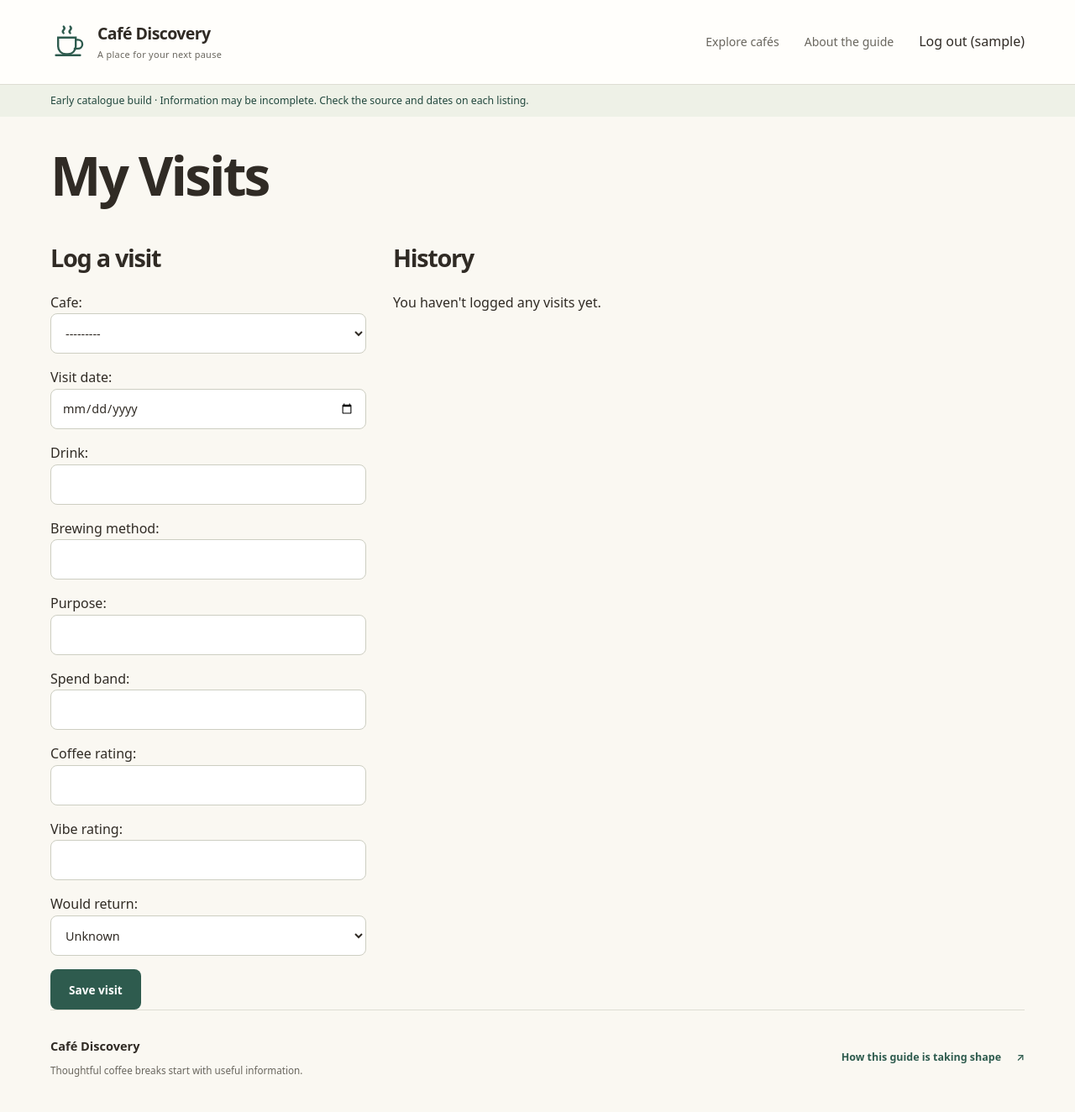
After one commit to anujssmishra/cafe-discovery-app, a Django app: page /members/visits/ in a window 1280 px wide. The commit adds this page. Shown: the whole page at 84% size. Run offline with Django 4.2, Linux system fonts and the light colour scheme; the visitor is signed in with stand-in values (Sample User, id 1); data that the repository does not hold is empty; parts of the project's set-up code (start-up, migrations or seed data) failed here and were passed over.

Commit message:
Implement CAFE-017: Create/edit/delete private visit logs

```diff
--- a/members/forms.py
+++ b/members/forms.py
@@ -10,3 +10,22 @@ class CustomUserCreationForm(UserCreationForm):
     class Meta(UserCreationForm.Meta):
         model = User
         fields = ("username", "email")
+
+from .models import Visit
+
+class VisitForm(forms.ModelForm):
+    class Meta:
+        model = Visit
+        fields = [
+            "cafe", "visit_date", "drink", "brewing_method",
+            "purpose", "spend_band", "coffee_rating",
+            "vibe_rating", "would_return"
+        ]
+        widgets = {
+            "visit_date": forms.DateInput(attrs={"type": "date"}),
+            "would_return": forms.Select(choices=[
+                (None, "Unknown"),
+                (True, "Yes"),
+                (False, "No")
+            ]),
+        }
--- a/members/models.py
+++ b/members/models.py
@@ -1,5 +1,8 @@
+import uuid
 from django.conf import settings
 from django.db import models
+from django.core.exceptions import ValidationError
+from django.utils import timezone
 
 class TasteProfile(models.Model):
     user = models.OneToOneField(settings.AUTH_USER_MODEL, on_delete=models.CASCADE, related_name="taste_profile")
@@ -11,3 +14,30 @@ class TasteProfile(models.Model):
 
     def __str__(self):
         return f"Taste profile for {self.user.username}"
+
+class Visit(models.Model):
+    id = models.UUIDField(primary_key=True, default=uuid.uuid4, editable=False)
+    user = models.ForeignKey(settings.AUTH_USER_MODEL, on_delete=models.CASCADE, related_name="visits")
+    cafe = models.ForeignKey("cafes.Cafe", on_delete=models.CASCADE, related_name="visits")
+    visit_date = models.DateField()
+    drink = models.CharField(max_length=50, blank=True)
+    brewing_method = models.CharField(max_length=50, blank=True)
+    purpose = models.CharField(max_length=50, blank=True)
+    spend_band = models.CharField(max_length=50, blank=True)
+
+    coffee_rating = models.IntegerField(null=True, blank=True)
+    vibe_rating = models.IntegerField(null=True, blank=True)
+    would_return = models.BooleanField(null=True, blank=True)
+
+    def clean(self):
+        if self.visit_date and self.visit_date > timezone.now().date():
+            raise ValidationError({"visit_date": "Visit date cannot be in the future."})
+
+    class Meta:
+        constraints = [
+            models.CheckConstraint(check=models.Q(coffee_rating__isnull=True) | models.Q(coffee_rating__gte=1, coffee_rating__lte=5), name="valid_coffee_rating"),
+            models.CheckConstraint(check=models.Q(vibe_rating__isnull=True) | models.Q(vibe_rating__gte=1, vibe_rating__lte=5), name="valid_vibe_rating"),
+        ]
+
+    def __str__(self):
+        return f"{self.user.username} visited {self.cafe.name} on {self.visit_date}"
--- a/members/urls.py
+++ b/members/urls.py
@@ -6,5 +6,8 @@ app_name = "members"
 urlpatterns = [
     path("register/", views.register, name="register"),
     path("favourite/<uuid:cafe_id>/", views.toggle_favourite, name="toggle_favourite"),
+    path("visits/", views.visit_list, name="visits"),
+    path("visits/<uuid:visit_id>/edit/", views.visit_edit, name="visit_edit"),
+    path("visits/<uuid:visit_id>/delete/", views.visit_delete, name="visit_delete"),
     path("", include("django.contrib.auth.urls")),
 ]
--- a/members/views.py
+++ b/members/views.py
@@ -5,8 +5,8 @@ from django.contrib.auth.decorators import login_required
 from django.views.decorators.http import require_POST
 from django.http import HttpResponseRedirect
 from cafes.models import Cafe
-from .forms import CustomUserCreationForm
-from .models import TasteProfile
+from .forms import CustomUserCreationForm, VisitForm
+from .models import TasteProfile, Visit
 
 def transfer_session_preferences(request, user):
     prefs = request.session.get("preferences")
@@ -78,3 +78,44 @@ def toggle_favourite(request, cafe_id):
     if next_url:
         return HttpResponseRedirect(next_url)
     return redirect("discovery:catalogue")
+
+@login_required
+def visit_list(request):
+    if request.method == "POST":
+        form = VisitForm(request.POST)
+        if form.is_valid():
+            visit = form.save(commit=False)
+            visit.user = request.user
+            visit.save()
+            return redirect("members:visits")
+    else:
+        # Pre-fill cafe if provided
+        initial = {}
+        if request.GET.get("cafe"):
+            initial["cafe"] = request.GET.get("cafe")
+        form = VisitForm(initial=initial)
+        # Limit cafe choices to active cafes
+        form.fields["cafe"].queryset = Cafe.objects.filter(is_active=True)
+
+    visits = request.user.visits.all().order_by("-visit_date")
+    return render(request, "members/visit_list.html", {"visits": visits, "form": form})
+
+@login_required
+def visit_edit(request, visit_id):
+    visit = get_object_or_404(Visit, id=visit_id, user=request.user)
+    if request.method == "POST":
+        form = VisitForm(request.POST, instance=visit)
+        if form.is_valid():
+            form.save()
+            return redirect("members:visits")
+    else:
+        form = VisitForm(instance=visit)
+        form.fields["cafe"].queryset = Cafe.objects.filter(is_active=True)
+    return render(request, "members/visit_edit.html", {"form": form, "visit": visit})
+
+@require_POST
+@login_required
+def visit_delete(request, visit_id):
+    visit = get_object_or_404(Visit, id=visit_id, user=request.user)
+    visit.delete()
+    return redirect("members:visits")
--- a/templates/discovery/cafe_detail.html
+++ b/templates/discovery/cafe_detail.html
@@ -23,6 +23,7 @@
             {% endwith %}
           </button>
         </form>
+        <a href="{% url 'members:visits' %}?cafe={{ cafe.id }}" class="button button-primary" style="margin-left: 0.5rem;">Log Visit</a>
       {% endif %}
     </div>
 
--- /dev/null
+++ b/templates/members/visit_list.html
@@ -0,0 +1,61 @@
+{% extends 'base.html' %}
+
+{% block title %}My Visits · Café Discovery{% endblock %}
+
+{% block content %}
+<div class="shell">
+  <header style="margin: 2rem 0;">
+    <h1>My Visits</h1>
+  </header>
+
+  <div style="display: grid; grid-template-columns: 1fr 2fr; gap: 2rem;">
+    <div>
+      <div class="form-panel">
+        <h2>Log a visit</h2>
+        <form method="post" action="{% url 'members:visits' %}">
+          {% csrf_token %}
+          {{ form.as_p }}
+          <button class="button button-primary" type="submit">Save visit</button>
+        </form>
+      </div>
+    </div>
+
+    <div>
+      <h2>History</h2>
+      {% if visits %}
+        <ul style="list-style: none; padding: 0;">
+          {% for visit in visits %}
+            <li style="margin-bottom: 1rem; padding: 1rem; border: 1px solid #ddd; border-radius: 4px;">
+              <h3 style="margin: 0 0 0.5rem 0;">{{ visit.cafe.name }}</h3>
+              <p style="margin: 0 0 0.5rem 0;"><strong>{{ visit.visit_date }}</strong></p>
+
+              {% if visit.drink or visit.purpose %}
+                <p style="margin: 0 0 0.5rem 0;">
+                  {% if visit.drink %}{{ visit.drink }}{% endif %}
+                  {% if visit.drink and visit.purpose %} · {% endif %}
+                  {% if visit.purpose %}{{ visit.purpose }}{% endif %}
+                </p>
+              {% endif %}
+
+              <div style="margin-bottom: 0.5rem;">
+                {% if visit.coffee_rating %}Coffee: {{ visit.coffee_rating }}/5{% endif %}
+                {% if visit.vibe_rating %}Vibe: {{ visit.vibe_rating }}/5{% endif %}
+              </div>
+
+              <div style="display: flex; gap: 1rem; align-items: center; margin-top: 1rem;">
+                <a href="{% url 'members:visit_edit' visit.id %}" class="button" style="padding: 0.25rem 0.5rem;">Edit</a>
+                <form method="post" action="{% url 'members:visit_delete' visit.id %}">
+                  {% csrf_token %}
+                  <button type="submit" class="button" style="padding: 0.25rem 0.5rem; background: none; border: none; color: #cc0000; cursor: pointer;">Delete</button>
+                </form>
+              </div>
+            </li>
+          {% endfor %}
+        </ul>
+      {% else %}
+        <p>You haven't logged any visits yet.</p>
+      {% endif %}
+    </div>
+  </div>
+</div>
+{% endblock %}
```
Also changed, not shown: PRODUCT_BACKLOG.md (+1 -1 lines), templates/members/visit_edit.html (added, +19 -0 lines), tests/test_members.py (+53 -0 lines), members/migrations/0002_visit_visit_valid_coffee_rating_and_more.py (added).
